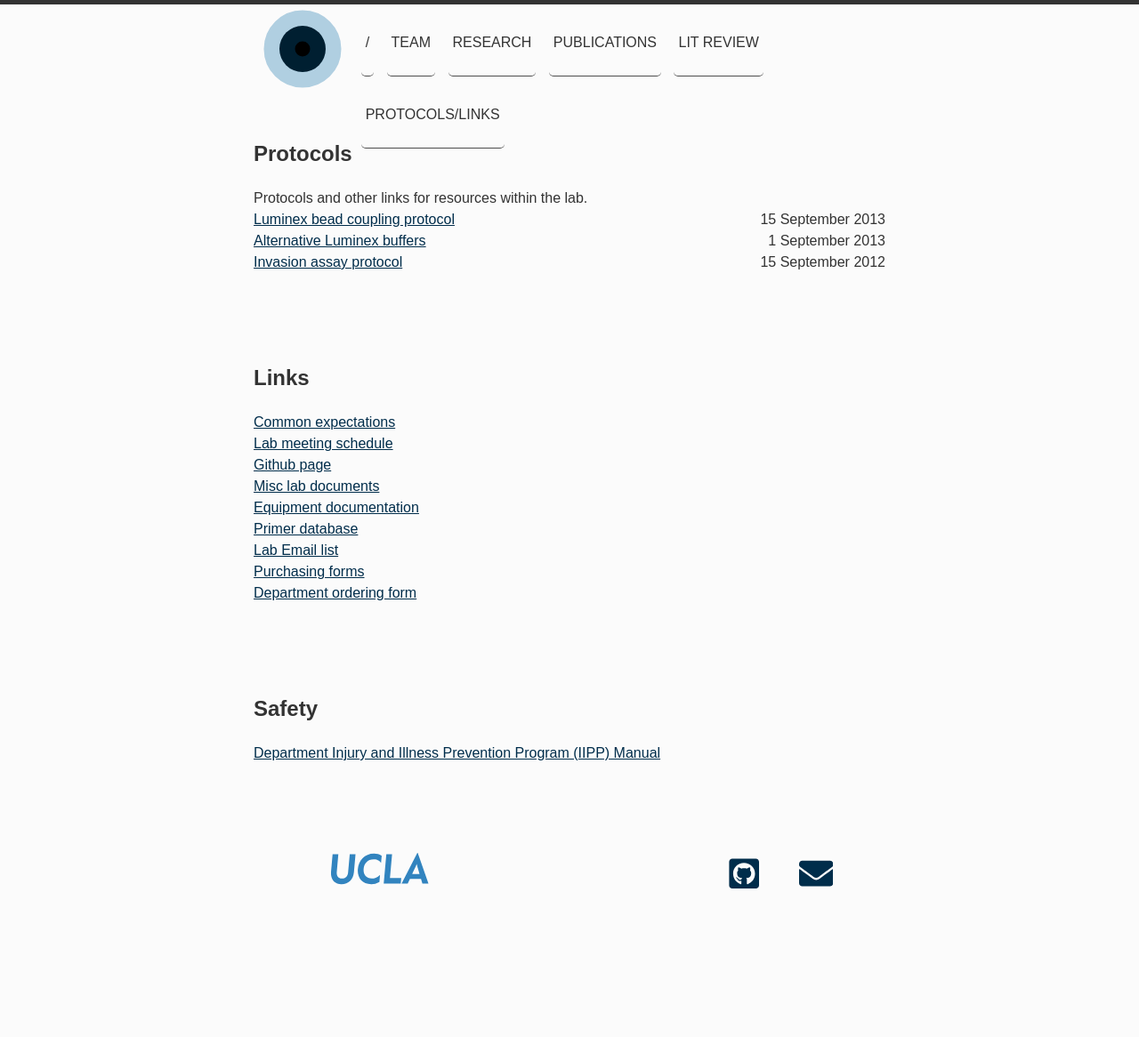
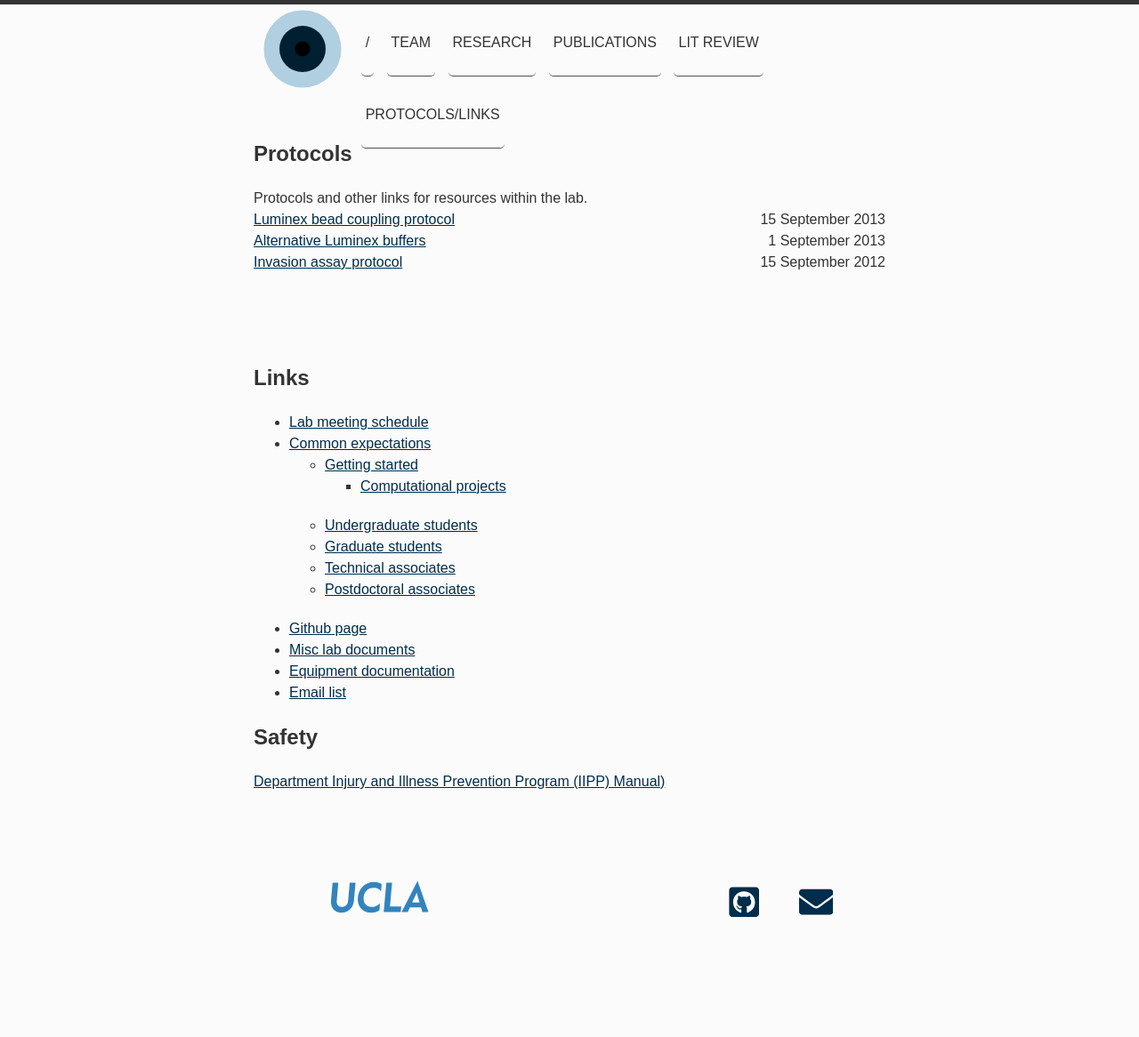
Before and after one commit to meyer-lab/asmlab.org, a Jekyll site: the page built from protocols.html, in a window 1280 px wide. Shown: the whole page at 89% size. Built offline with Jekyll 4.4.1, drawn with Linux system fonts in a browser that asks for light colours; some web fonts are replaced; before the commit the page ends 1134 px from its top, so only the background shows below that.

Commit message:
Update protocols.html (#69)
* Update protocols.html

* Delete BioE-order-form.xlsx

* Rename protocols.html to protocols.md

* Update protocols.md

* Update protocols.md

* Rename protocols.md to protocols.html

* Update protocols.html

* Create protocol_links.md

* Update protocols.html

```diff
--- /dev/null
+++ b/_includes/protocol_links.md
@@ -0,0 +1,18 @@
+## Links
+
+  - [Lab meeting schedule](https://syno.seas.ucla.edu/drive/oo/r/450933481663373314)
+  - [Common expectations](/team/expectations/common.html)
+    - [Getting started](/team/expectations/setup.html)
+      - [Computational projects](/team/computational_start.html)
+    - [Undergraduate students](/team/expectations/ugrad.html)
+    - [Graduate students](/team/expectations/grad.html)
+    - [Technical associates](/team/expectations/tech.html)
+    - [Postdoctoral associates](/team/expectations/postdoc.html)
+  - [Github page](https://github.com/meyer-lab/)
+  - [Misc lab documents](https://github.com/meyer-lab/misc-docs)
+  - [Equipment documentation](https://syno.seas.ucla.edu/drive/d/s/413621497437887399/lUYb4tR1Tm8NOC6FRuwcwmtNvPWoe3ea-KSWA33oChQY_)
+  - [Email list](https://groups.google.com/forum/#!forum/asmlab)
+
+## Safety
+
+[Department Injury and Illness Prevention Program (IIPP) Manual)](http://www.bioeng.ucla.edu/dept-iipp/)
--- a/protocols.html
+++ b/protocols.html
@@ -5,12 +5,11 @@ title: Protocols
 
 <section class="archive">
 
-<h2> Protocols </h2>
+<h2>Protocols</h2>
 
 Protocols and other links for resources within the lab.
 
 {% for post in site.categories.protocols %}
-
 
   <article class="row gutters">
     <a href="{{ site.baseurl }}{{ post.url }}" title="{{ post.title }}" class="col span_8">{{ post.title }}</a>
@@ -24,34 +23,8 @@ Protocols and other links for resources within the lab.
 
 
 <section class="archive">
-<h2> Links </h2>
 
-<article class="row gutters"><a href="/team/expectations/common.html" title="Common expectations" class="col span_8">Common expectations</a></article>
-
-<article class="row gutters"><a href="https://syno.seas.ucla.edu/drive/oo/r/450933481663373314" title="Lab meeting schedule" class="col span_8">Lab meeting schedule</a></article>
-
-<article class="row gutters"><a href="https://github.com/meyer-lab/" title="Github page" class="col span_8">Github page</a></article>
-
-<article class="row gutters"><a href="https://github.com/meyer-lab/misc-docs" title="Misc lab documents" class="col span_8">Misc lab documents</a></article>
-
-<article class="row gutters"><a href="https://syno.seas.ucla.edu/drive/d/s/413621497437887399/lUYb4tR1Tm8NOC6FRuwcwmtNvPWoe3ea-KSWA33oChQY_" title="Equipment documentation" class="col span_8">Equipment documentation</a></article>
-
-<article class="row gutters"><a href="https://github.com/meyer-lab/misc-docs/blob/master/primers/primer_archive.csv" title="Primer database" class="col span_8">Primer database</a></article>
-
-<article class="row gutters"><a href="https://groups.google.com/forum/#!forum/asmlab" title="Email list" class="col span_8">Lab Email list</a></article>
-
-<article class="row gutters"><a href="https://www.purchasing.ucla.edu/purchasing/Purchasing-forms" title="Purchasing forms" class="col span_8">Purchasing forms</a></article>
-
-<article class="row gutters"><a href="/public/BioE-order-form.xlsx" title="Order form" class="col span_8">Department ordering form</a></article>
+{% capture my_include %}{% include protocol_links.md %}{% endcapture %}
+{{ my_include | markdownify }}
 
 </section>
-
-
-
-
-<section class="archive">
-<h2> Safety </h2>
-
-<article class="row gutters"><a href="http://www.bioeng.ucla.edu/dept-iipp/" title="Dept IIPP" class="col span_8">Department Injury and Illness Prevention Program (IIPP) Manual</a></article>
-
-</section>
```
Also changed, not shown: 1 other file.
